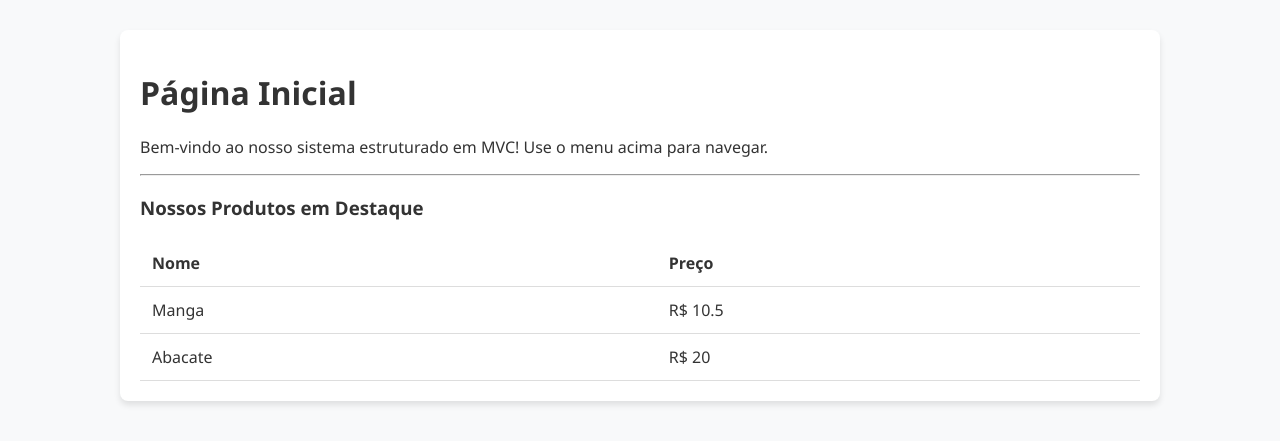
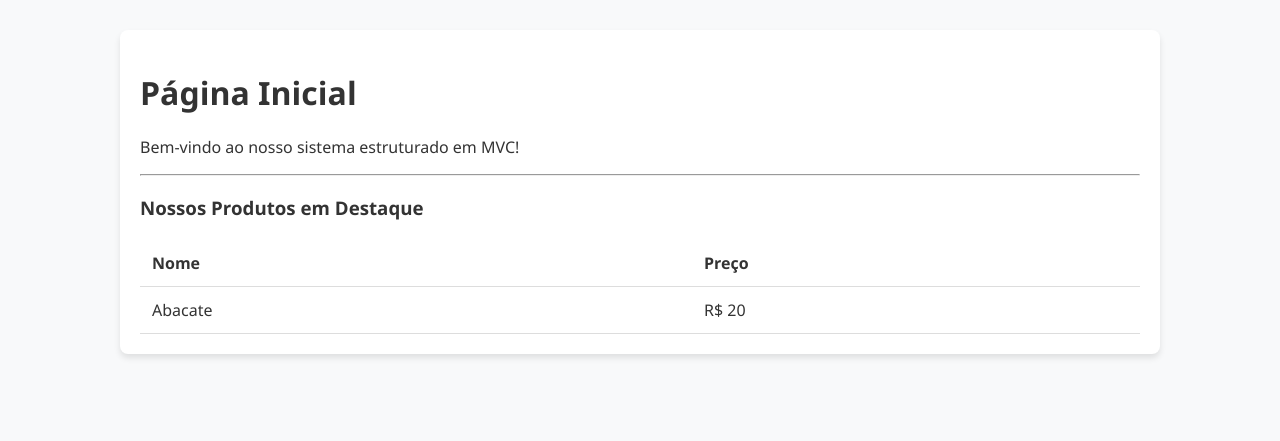
Before and after one commit to Lotth00/Atividade_PadraoMVC1, a Node server app: page / in a window 1280 px wide. Shown: the part 54-495 px from the top of the page. Run offline with Node 20, Linux system fonts and the light colour scheme.

Commit message:
Retirada de frase
Tirei uma frase inicial no home.js

```diff
--- a/views/home.ejs
+++ b/views/home.ejs
@@ -9,7 +9,7 @@
     <%- include('partials/header') %>
     <main class="conteudo-principal">
         <h1>Página Inicial</h1>
-        <p>Bem-vindo ao nosso sistema estruturado em MVC! Use o menu acima para navegar.</p>
+        <p>Bem-vindo ao nosso sistema estruturado em MVC!</p>
 
         <hr> <h3>Nossos Produtos em Destaque</h3>
 
```
